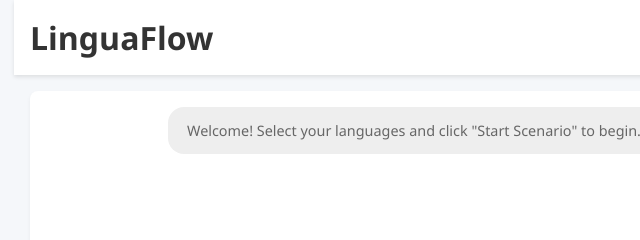
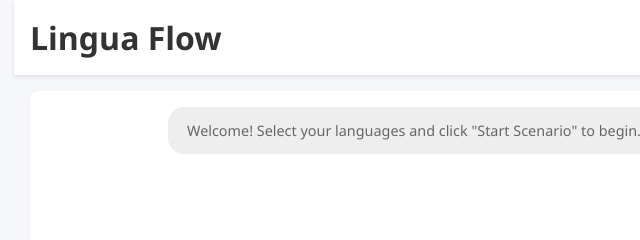
Before and after one commit to hlli25/lingua-flow, a website: page public/index.html in a window 1280 px wide. Shown: the top 240 px of the page, 26-666 px from the left. Drawn offline with Linux system fonts and the light colour scheme; no server answers.

Commit message:
feat: correct typo on the title

```diff
--- a/public/index.html
+++ b/public/index.html
@@ -11,7 +11,7 @@
 <body>
     <div class="container">
         <header>
-            <h1>LinguaFlow</h1>
+            <h1>Lingua Flow</h1>
             <div class="settings">
                 <select id="native-lang">
                     <option value="en">English</option>
```
